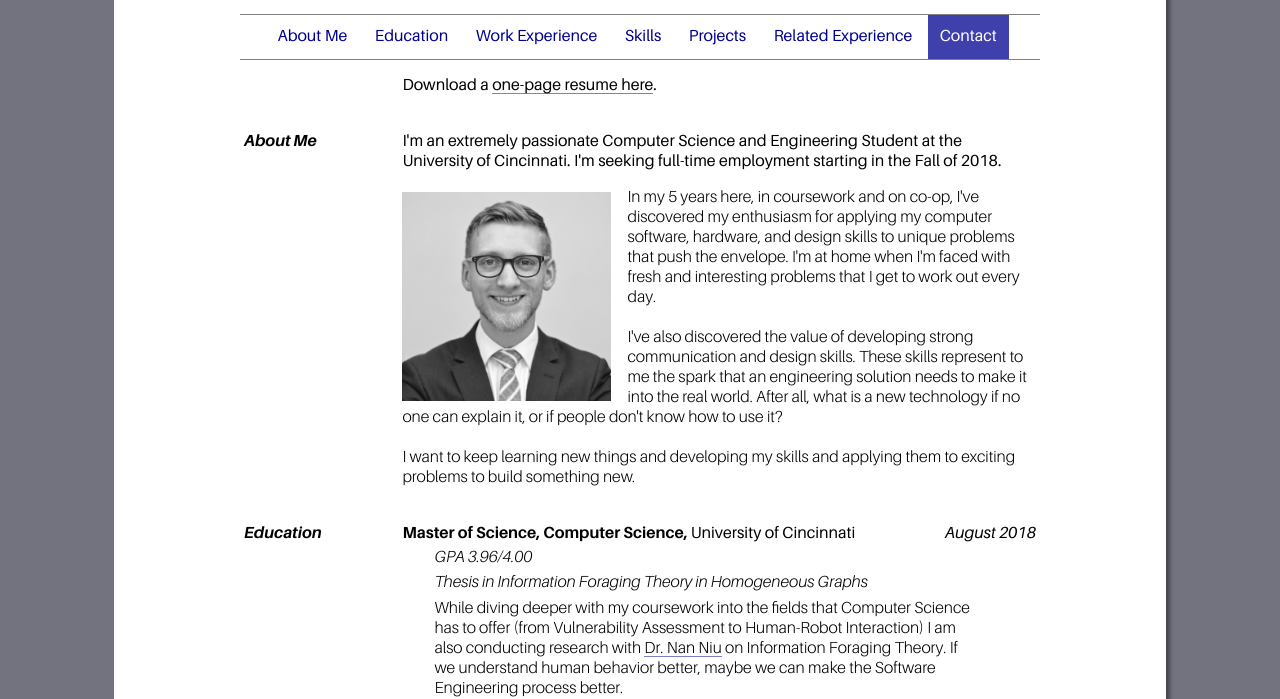
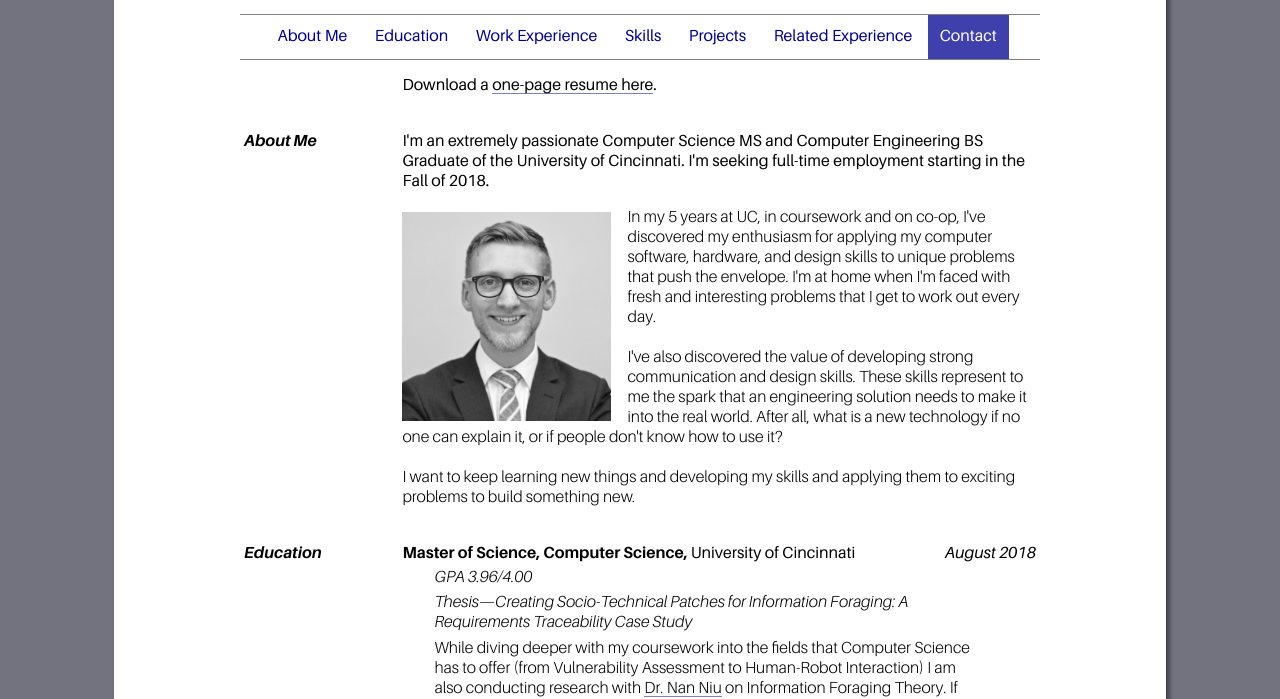
Before and after one commit to decepulis/decepulis.github.io, a plain HTML site: page resume.html in a window 1280 px wide. Shown: the part 102-801 px from the top of the page. Drawn offline with nearby package versions, Linux system fonts and the light colour scheme.

Commit message:
Content Update

```diff
--- a/resume.html
+++ b/resume.html
@@ -49,7 +49,7 @@
 				<div class="section">
 					<div class="section-title"></div>
 					<div class="section-contents">
-						<div class="section-entry"> Download a <a target="_blank" rel="nooopener" href="./Darius Cepulis v18.06.07.pdf">one-page resume here</a>.</div>
+						<div class="section-entry"> Download a <a target="_blank" rel="nooopener" href="./Darius Cepulis v18.08.03.pdf">one-page resume here</a>.</div>
 					</div>
 				</div>
 
@@ -58,11 +58,11 @@
 					<div class="section-contents">
 						<div class="section-entry">
 							<div class="section-entry-title">
-								I'm an extremely passionate Computer Science and Engineering Student at the University of Cincinnati. I'm seeking full-time employment starting in the Fall of 2018.
+								I'm an extremely passionate Computer Science MS and Computer Engineering BS Graduate of the University of Cincinnati. I'm seeking full-time employment starting in the Fall of 2018.
 							</div>
 							<p>
 								<img id="headshot" src="./images/headshot-bw-web.jpg" align="left">
-								In my 5 years here, in coursework and on co-op, I've discovered my enthusiasm for applying my computer software, hardware, and design skills to unique problems that push the envelope. I'm at home when I'm faced with fresh and interesting problems that I get to work out every day.
+								In my 5 years at UC, in coursework and on co-op, I've discovered my enthusiasm for applying my computer software, hardware, and design skills to unique problems that push the envelope. I'm at home when I'm faced with fresh and interesting problems that I get to work out every day.
 								<br><br>
 								I've also discovered the value of developing strong communication and design skills. These skills represent to me the spark that an engineering solution needs to make it into the real world. After all, what is a new technology if no one can explain it, or if people don't know how to use it?
 								<br><br>
@@ -85,8 +85,8 @@
 							</div>
 							<ul class="section-entry-points">
 								<li><i>GPA 3.96/4.00</i></li>
-								<li><i>Thesis in Information Foraging Theory in Homogeneous Graphs</i></li>
-								<li>While diving deeper with my coursework into the fields that Computer Science has to offer (from Vulnerability Assessment to Human-Robot Interaction) I am also conducting research with <a target="_blank" rel="nooopener" href="https://scholar.google.com/citations?user=Ag81t_4AAAAJ&hl=en&oi=ao">Dr. Nan Niu</a> on Information Foraging Theory. If we understand human behavior better, maybe we can make the Software Engineering process better.
+								<li><i>Thesis&mdash;Creating Socio-Technical Patches for Information Foraging: A Requirements Traceability Case Study</i></li>
+								<li>While diving deeper with my coursework into the fields that Computer Science has to offer (from Vulnerability Assessment to Human-Robot Interaction) I am also conducting research with <a target="_blank" rel="nooopener" href="https://scholar.google.com/citations?user=Ag81t_4AAAAJ&hl=en&oi=ao">Dr. Nan Niu</a> on Information Foraging Theory. If we understand human behavior better, maybe we can make the Software Engineering process better. I adapted this thesis for submission to VL/HCC 2018, <a target="_blank" rel="nooopener" href="http://vlhcc18.github.io/accepted_papers.html">and was accepted</a>; I will be presenting this work in October 2018.
 							</ul>
 							<div class="section-entry-header">
 								<div class="section-entry-header-contents">
@@ -306,11 +306,11 @@
 										<label for="project-thesis-check" class="project-modal-close">&times;</label>
 									</div>
 									<div class="project-modal-body">
-										In my ongoing thesis (estimated completion, July 2018), I am exploring <a target="_blank" rel="nooopener" href="https://en.wikipedia.org/wiki/Information_foraging">Information Foraging Theory</a>. We hunt for information in the exact same way that we've evolved to hunt for food. How long do we spend in one place before we move on? How do we estimate how much food that place will have? If we understand that human behavior better, maybe we can make the Software Engineering process better. Can we make developing more efficient by making good information easier to reach, identify, and navigate?
+										In my thesis, I explored applications of <a target="_blank" rel="nooopener" href="https://en.wikipedia.org/wiki/Information_foraging">Information Foraging Theory</a>. We hunt for information in the exact same way that we've evolved to hunt for food. How long do we spend in one place before we move on? How do we estimate how much food that place will have? If we understand that human behavior better, maybe we can make the Software Engineering process better. Can we make developing more efficient by making good information easier to reach, identify, and navigate?
 										<br><br>
-										Within information foraging theory, I'm currently focusing on foraging in heterogeneous networks. Let me put that in English, though. Let's say I just saw the movie Interstellar and I'm looking for more moves I'd like. Well, how do we search for movies? We could recommend Gravity because they're both modern sci-fi movies (genre). We could recommend Star Wars, or The Martian, too. But despite being sci-fi, they're all quite different movies. What happens, though, if we add a human element? Christopher Nolan directed Interstellar. That connects me to The Dark Knight and Dunkirk&mdash;now different genres, but still movies I loved for the craft and scale that Christopher Nolan brings. By adding a human element to our graph, among other elements to make it heterogeneous, we suddenly have more nuanced information foraging.
+										Within information foraging theory, I'm currently focusing on foraging in socio-technical environments. It's hard to answer questions in environments that have both information artifacts and people; one must consider both the relationships between information and the relationships between people when seeking answers. For example: let's say I just saw the movie Interstellar and I'm looking for more moves I'd like. We could recommend Gravity, or Star Wars, or The Martian, too. But despite being sci-fi, they're all quite different movies. What happens, though, if we add a human element? Christopher Nolan directed Interstellar. That connects me to The Dark Knight and Dunkirk&mdash;now different genres, but still movies I loved for the craft and scale that Christopher Nolan brings. By adding a human element to our graph, among other elements to make it heterogeneous, we suddenly have more nuanced information foraging.
 										<br><br>
-										I'm oversimplifying, of course. And there's a lot of other elements of foraging that I'm exploring. But we can get into that later. Hopefully soon I'll have a thesis, and maybe some other research, that I can link to here.
+										Soon, my thesis should be published by the university and I'll be presenting it at <a target="_blank" rel="nooopener" href="http://vlhcc18.github.io/accepted_papers.html">VL/HCC 2018</a> in October. I'll link to both once they're up!
 										<img class="project-modal-image small" src="./images/grid-ift.jpg">
 										<a href="https://en.wikipedia.org/wiki/Optimal_foraging_theory#/media/File:Marginalvaluetheorem.jpg" target="_blank" rel="nooopener">Image Source</a>
 									</div>
```
Also changed, not shown: 2 other files.
